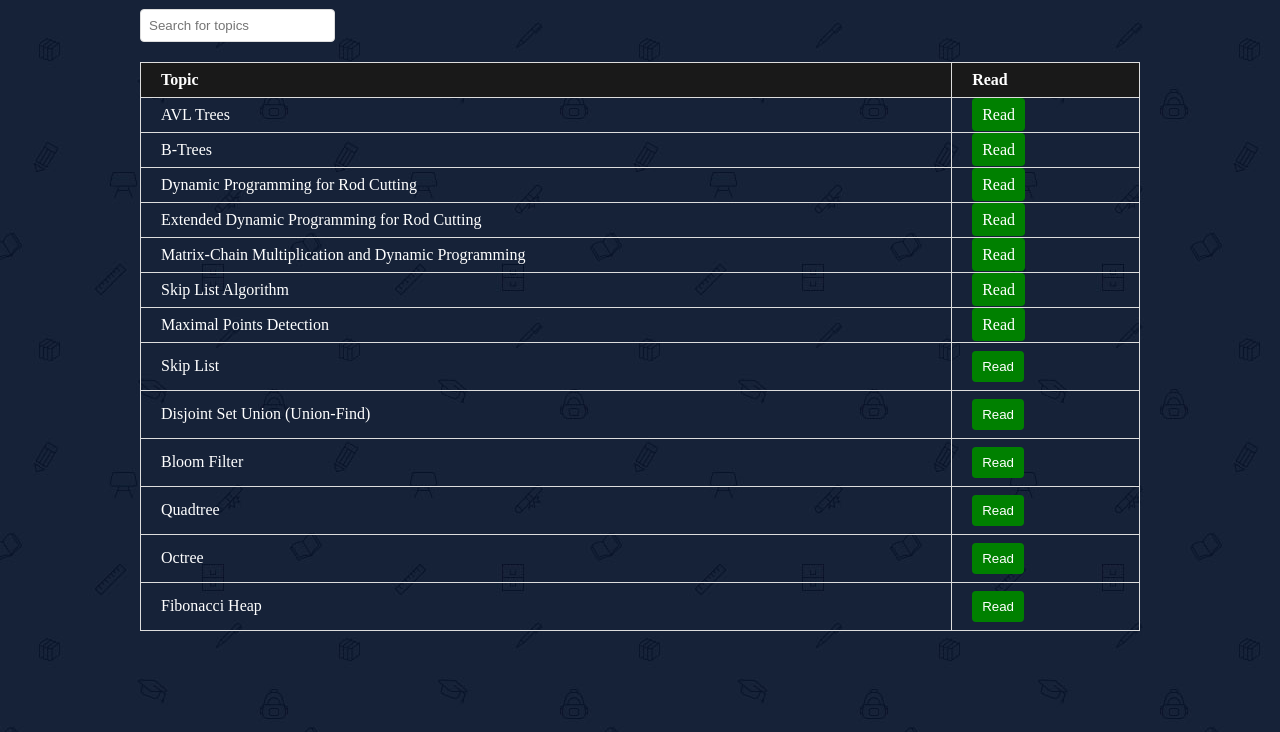
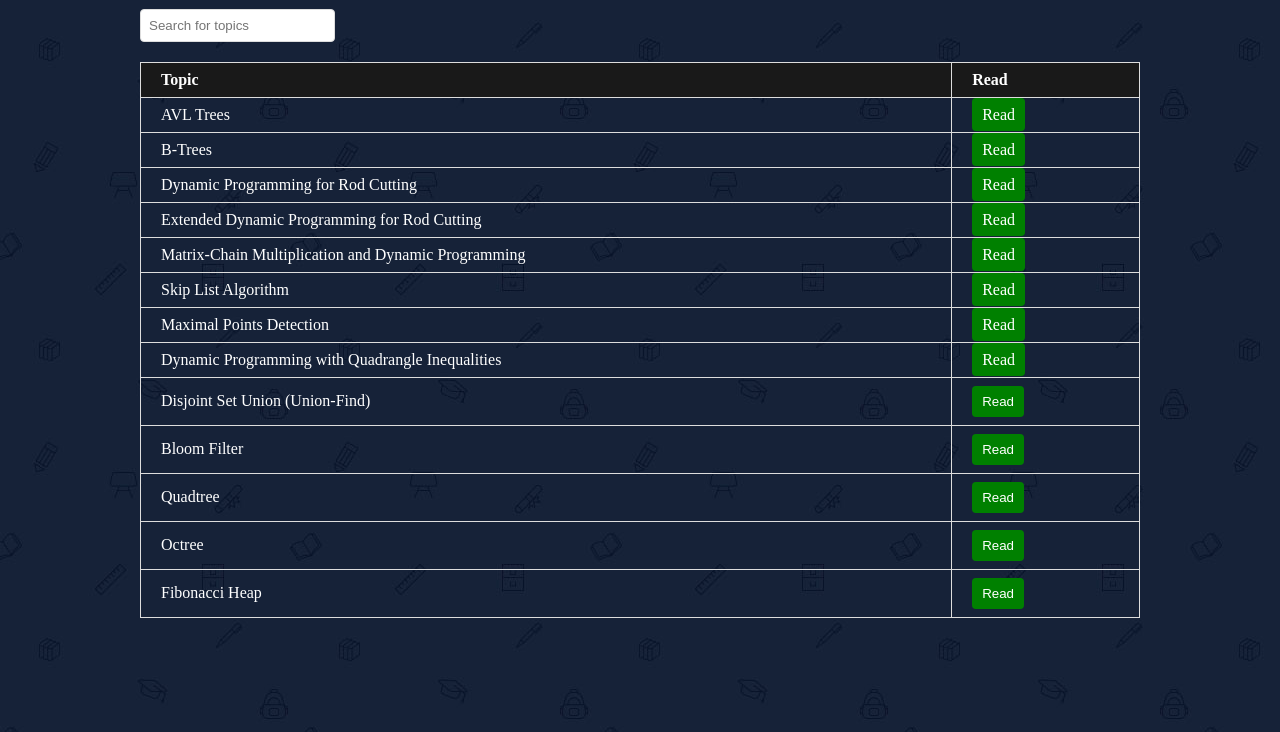
Before and after one commit to raushan22882917/csclassroom, a plain HTML site: page material/Adsa.html in a window 1280 px wide. Shown: the part 68-800 px from the top of the page. Drawn offline with Linux system fonts and the light colour scheme.

Commit message:
Update Adsa.html

```diff
--- a/material/Adsa.html
+++ b/material/Adsa.html
@@ -106,8 +106,8 @@
           <td><a href="/ADSA/maximal_point.html" target="_blank" class="read-button">Read</a></td>
         </tr>
         <tr>
-          <td>Skip List</td>
-          <td><button class="read-button" onclick="openLink('skipListLink')">Read</button></td>
+          <td>Dynamic Programming with Quadrangle Inequalities</td>
+          <td><a href="/ADSA/Quadrangle.html" target="_blank" class="read-button">Read</a></td>
         </tr>
 
         <tr>
```
